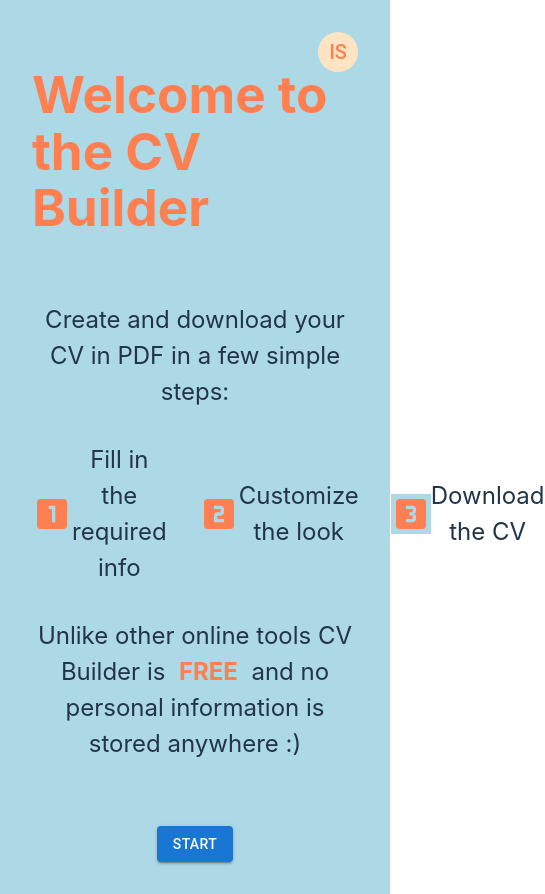
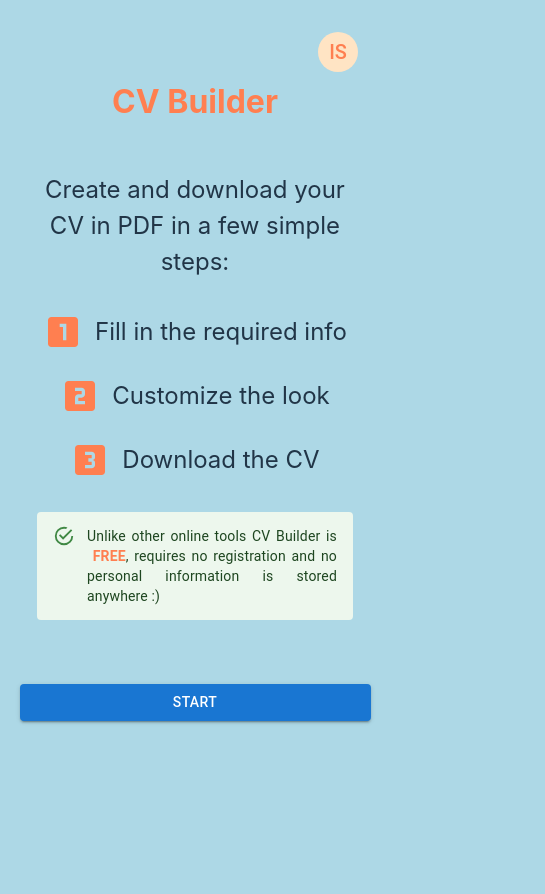
Before and after one commit to Nacho1980/cv-builder, a React (Vite) app: page / in a window 390 px wide. Shown: the whole page, 545 px wide, since content can reach past the window. After the commit the page ends 844 px from the top, so only its background shows below. Built offline with nearby package versions, Linux system fonts and the light colour scheme.

Commit message:
Fixing css for phone - WIP

```diff
--- a/src/App.css
+++ b/src/App.css
@@ -8,21 +8,23 @@ it was decided to use a single css file  */
 }
 
 .main-body {
-  padding: 32px;
+  max-width: 1200px; /* Prevents excessive stretching on large screens */
+  padding: 5%;
   display: flex;
   flex-direction: column;
   justify-content: center;
-  width: 100vw;
+  width: 100%;
   box-sizing: border-box;
 
   .welcome {
+    max-width: 800px;
     display: flex;
     flex-direction: column;
     justify-content: center;
     align-items: center;
-    margin-left: auto;
-    margin-right: auto;
-    width: 100%;
+    margin: 0 auto;
+    width: 90%;
+    align-self: center;
 
     h1 {
       display: flex;
@@ -30,6 +32,23 @@ it was decided to use a single css file  */
       align-self: center;
       color: coral;
       width: 100%;
+      margin-top: 2em;
+    }
+
+    .enum {
+      display: flex;
+      flex-direction: column;
+      gap: 1em;
+
+      div {
+        display: flex;
+        flex-direction: row;
+        flex-wrap: wrap;
+        justify-content: center;
+        flex-direction: row;
+        align-items: center;
+        gap: 0.5em;
+      }
     }
 
     .paragraph {
@@ -50,10 +69,10 @@ it was decided to use a single css file  */
 
   .navigation-bar {
     display: flex;
+    flex-wrap: wrap;
+    justify-content: center;
     margin-top: 64px;
-    justify-content: center;
     align-items: center;
-    gap: 16px;
 
     .MuiSlider-root {
       margin: unset;
@@ -84,6 +103,8 @@ it was decided to use a single css file  */
 
 .space-between {
   display: flex;
+  flex-wrap: wrap;
+  justify-content: center;
   flex-direction: row;
   align-items: center;
   margin-left: auto;
@@ -123,3 +144,44 @@ input:-webkit-autofill {
 .margin-bottom {
   margin-bottom: 16px;
 }
+
+.disclaimer {
+  font-size: 1rem !important;
+  text-align: justify;
+}
+
+.phone-vert-others-hor {
+  flex-direction: row;
+}
+
+@media (max-width: 768px) {
+  h1 {
+    font-size: 2em;
+  }
+
+  .paragraph {
+    font-size: 1.2em;
+  }
+  .navigation-bar {
+    gap: 16px;
+    > button {
+      width: 100%;
+    }
+  }
+  .phone-vertical-orientation {
+    flex-direction: column;
+    gap: 16px !important;
+  }
+  .phone-vert-others-hor {
+    flex-direction: column;
+    > div {
+      width: 100%;
+    }
+  }
+  .phone-full-width {
+    width: 100%;
+  }
+  .page-header {
+    font-size: 1.5rem;
+  }
+}
--- a/src/components/DateSelector.tsx
+++ b/src/components/DateSelector.tsx
@@ -56,7 +56,7 @@ const DateSelector: React.FC<DateSelectorProps> = ({
       <TextField
         name={testId}
         label={label}
-        value={selectedDate || "Click to select"}
+        value={selectedDate || "Select"}
         onClick={handleOpen}
         sx={{
           cursor: "pointer", // Makes the entire field clickable
--- a/src/components/pages/AdditionalSectionsForm.tsx
+++ b/src/components/pages/AdditionalSectionsForm.tsx
@@ -181,6 +181,12 @@ const AdditionalSectionsForm: React.FC = () => {
       </Box>
 
       {/* Add a new language */}
+      <Box
+        display="flex"
+        className="phone-vert-others-hor"
+        alignItems="center"
+        gap={2}
+      >
         <Box display="flex" flexDirection="row" alignItems="center" gap={2}>
           <TranslateIcon style={{ fontSize: 40, color: "coral" }} />
           <TextField
@@ -189,6 +195,7 @@ const AdditionalSectionsForm: React.FC = () => {
             value={newLanguage.language}
             onChange={handleChangeLanguage("language")}
           />
+        </Box>
         <DiscreteSlider
           marks={languageLevels}
           onChange={handleChangeLanguageLevel}
--- a/src/components/pages/EducationForm.tsx
+++ b/src/components/pages/EducationForm.tsx
@@ -88,8 +88,18 @@ const EducationForm: React.FC = () => {
       <Box className="page-header">Education</Box>
 
       {/* Add a new education item or edit an existing one */}
-      <Box display="flex" alignItems="center" gap={4}>
-        <Box display="flex" alignItems="center" gap={2}>
+      <Box
+        display="flex"
+        alignItems="center"
+        className="phone-vertical-orientation"
+        gap={4}
+      >
+        <Box
+          display="flex"
+          alignItems="center"
+          gap={2}
+          className="phone-full-width"
+        >
           <CalendarMonthIcon style={{ fontSize: 40, color: "coral" }} />
           <DateSelector
             testId="date"
@@ -99,7 +109,13 @@ const EducationForm: React.FC = () => {
             error={isLaterThanToday(newEducation.year)}
           />
         </Box>
-        <Box display="flex" alignItems="center" gap={2} flex={1}>
+        <Box
+          display="flex"
+          alignItems="center"
+          gap={2}
+          flex={1}
+          className="phone-full-width"
+        >
           <AssuredWorkloadIcon style={{ fontSize: 40, color: "coral" }} />
           <TextField
             name="center"
--- a/src/components/pages/ExperienceForm.tsx
+++ b/src/components/pages/ExperienceForm.tsx
@@ -149,7 +149,7 @@ const ExperienceForm: React.FC = () => {
               onChange={handleChange("currentlyWorking")}
               inputProps={{ "aria-label": "Currently working" }}
             />
-            Current employer
+            Current
           </Box>
         </Box>
         <Box display="flex" alignItems="center" gap={2}>
--- a/src/components/pages/WelcomePage.tsx
+++ b/src/components/pages/WelcomePage.tsx
@@ -1,7 +1,7 @@
 import Looks3Icon from "@mui/icons-material/Looks3";
 import LooksOneIcon from "@mui/icons-material/LooksOne";
 import LooksTwoIcon from "@mui/icons-material/LooksTwo";
-import { Avatar } from "@mui/material";
+import { Alert, Avatar } from "@mui/material";
 import { MY_LINKEDIN_PROFILE } from "../../constants";
 
 const WelcomePage: React.FC = () => {
@@ -14,11 +14,11 @@ const WelcomePage: React.FC = () => {
       >
         <a href={MY_LINKEDIN_PROFILE}>IS</a>
       </Avatar>
-      <h1>Welcome to the CV Builder</h1>
+      <h1>CV Builder</h1>
       <div className="paragraph">
         Create and download your CV in PDF in a few simple steps:
       </div>
-      <div className="paragraph space-between">
+      <div className="paragraph enum">
         <div>
           <LooksOneIcon
             sx={{
@@ -50,10 +50,12 @@ const WelcomePage: React.FC = () => {
           Download the CV
         </div>
       </div>
-      <div className="paragraph">
-        Unlike other online tools CV Builder is &nbsp;
-        <span className="bold-text">FREE</span>&nbsp; and no personal
-        information is stored anywhere :)
+      <div className="paragraph disclaimer">
+        <Alert severity="success">
+          Unlike other online tools CV Builder is &nbsp;
+          <span className="bold-text">FREE</span>, requires no registration and
+          no personal information is stored anywhere :)
+        </Alert>
       </div>
     </div>
   );
--- a/src/index.css
+++ b/src/index.css
@@ -26,9 +26,12 @@ a:hover {
 body {
   margin: 0;
   display: flex;
-  place-items: center;
-  min-width: 320px;
+  background-color: lightblue;
+  min-width: 100%;
   min-height: 100vh;
+  flex-direction: column;
+  align-items: center;
+  justify-content: flex-start;
   background-color: lightblue;
 }
 
@@ -59,7 +62,6 @@ button:focus-visible {
 @media (prefers-color-scheme: light) {
   :root {
     color: #213547;
-    background-color: #ffffff;
   }
   a:hover {
     color: #747bff;
```
Lines whose indentation alone changed are shown as unchanged.
